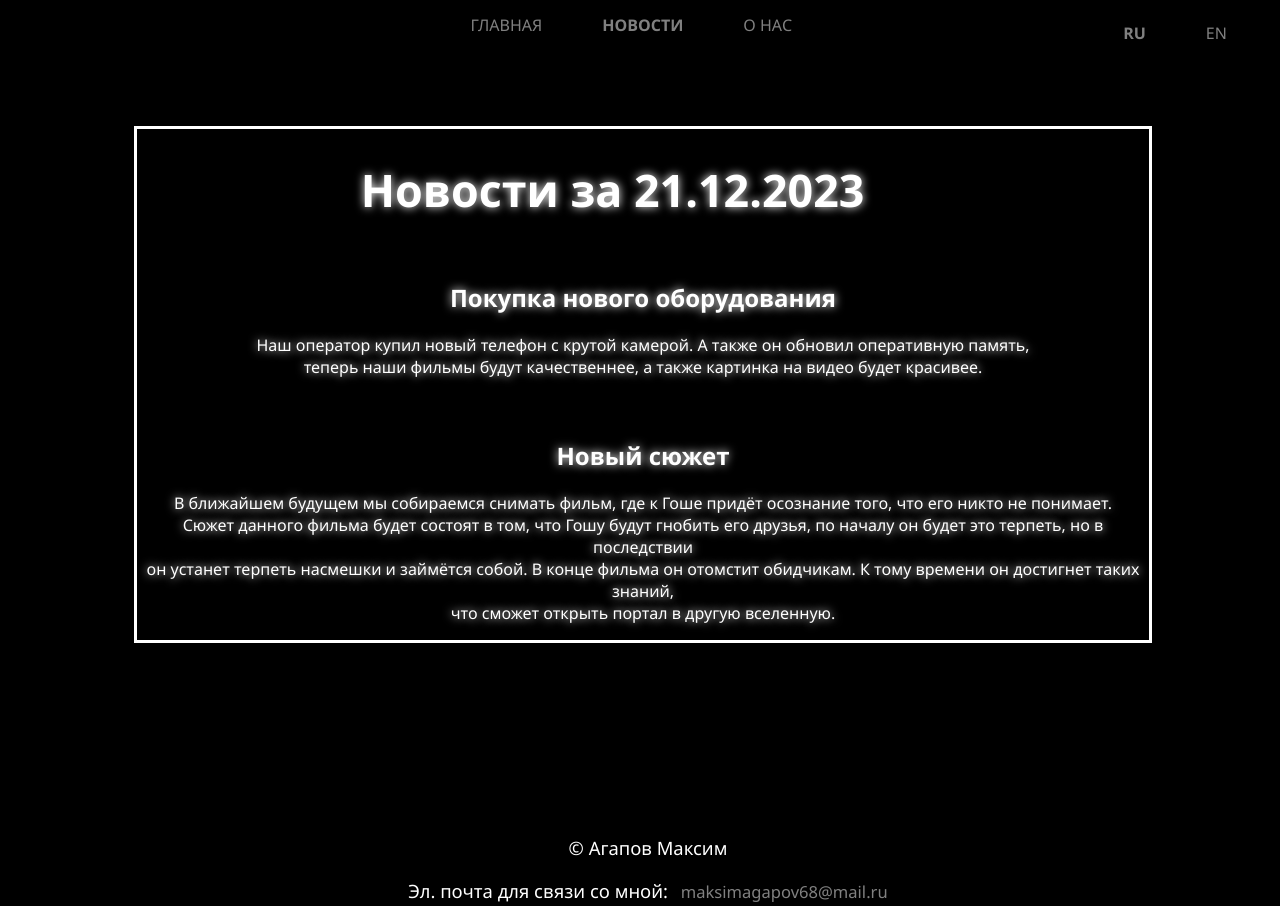
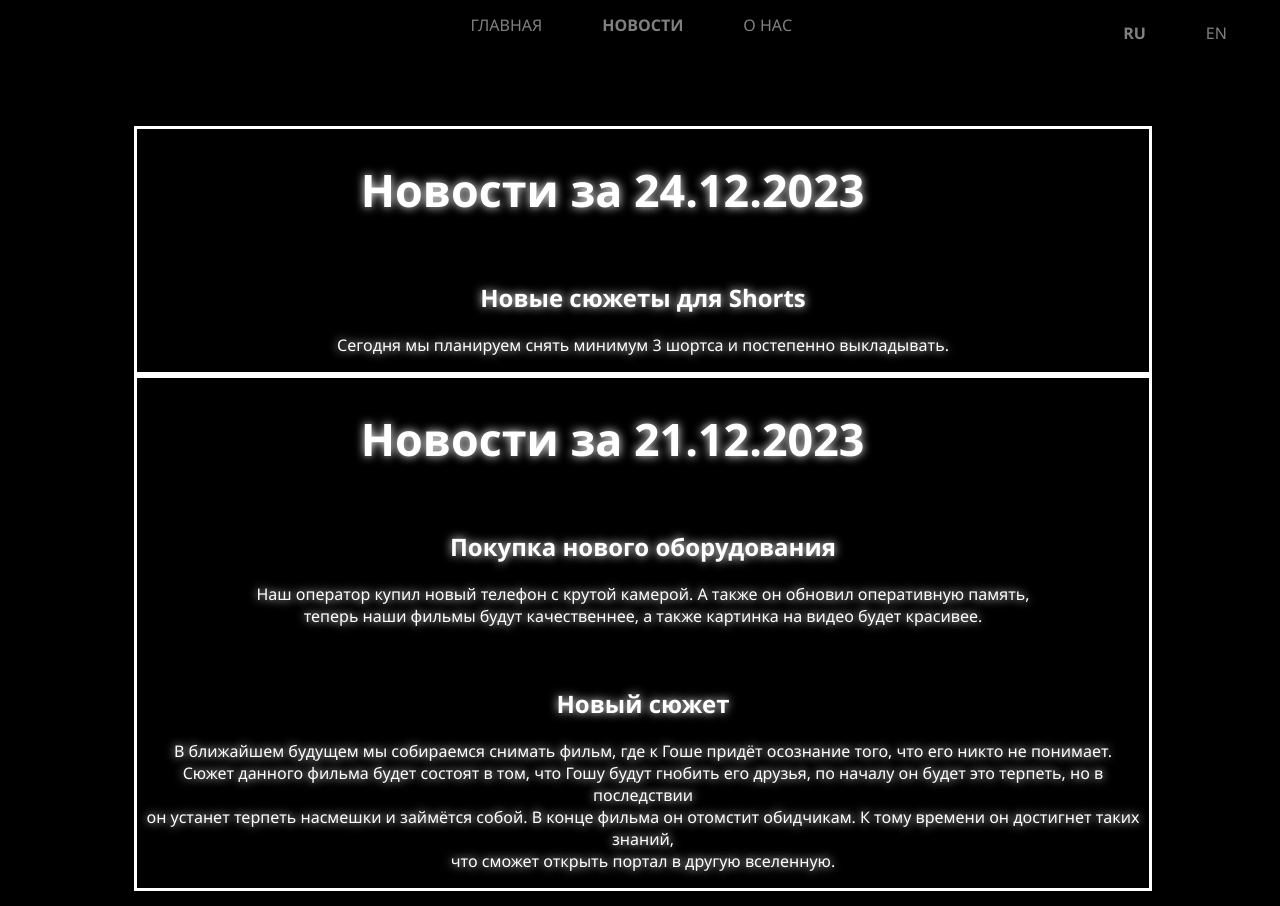
Before and after one commit to Joker67193/DUSHES, a plain HTML site: page News.html in a window 1280 px wide. Shown: the top 906 px of the page. Drawn offline with Linux system fonts and the light colour scheme.

Commit message:
News.html

```diff
--- a/News.html
+++ b/News.html
@@ -23,6 +23,13 @@
     </header>
     <main style="text-shadow: 0 0 10px white;">
         <div class="exp1">
+        <h1 style="font-size: 280%; margin-left: -6%;">Новости за 24.12.2023</h1>
+        <h2 style="margin-top: 6%;">Новые сюжеты для Shorts</h2>
+        <p>
+            Сегодня мы планируем снять минимум 3 шортса и постепенно выкладывать.
+        </p>
+        </div>
+        <div class="exp1">
         <h1 style="font-size: 280%; margin-left: -6%;">Новости за 21.12.2023</h1>
         <h2 style="margin-top: 6%;">Покупка нового оборудования</h2>
         <p>Наш оператор купил новый телефон с крутой камерой. А также он обновил оперативную память,<br>
```
